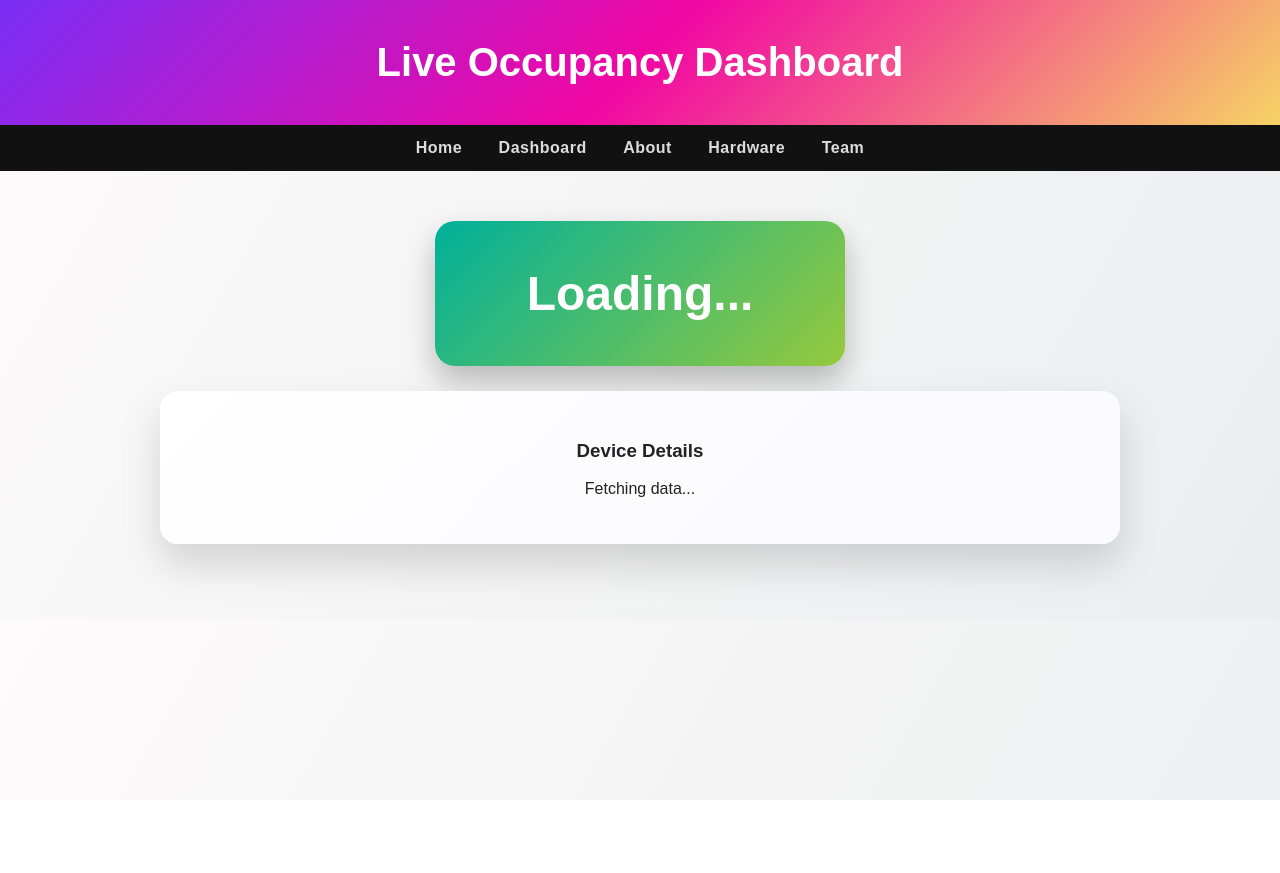
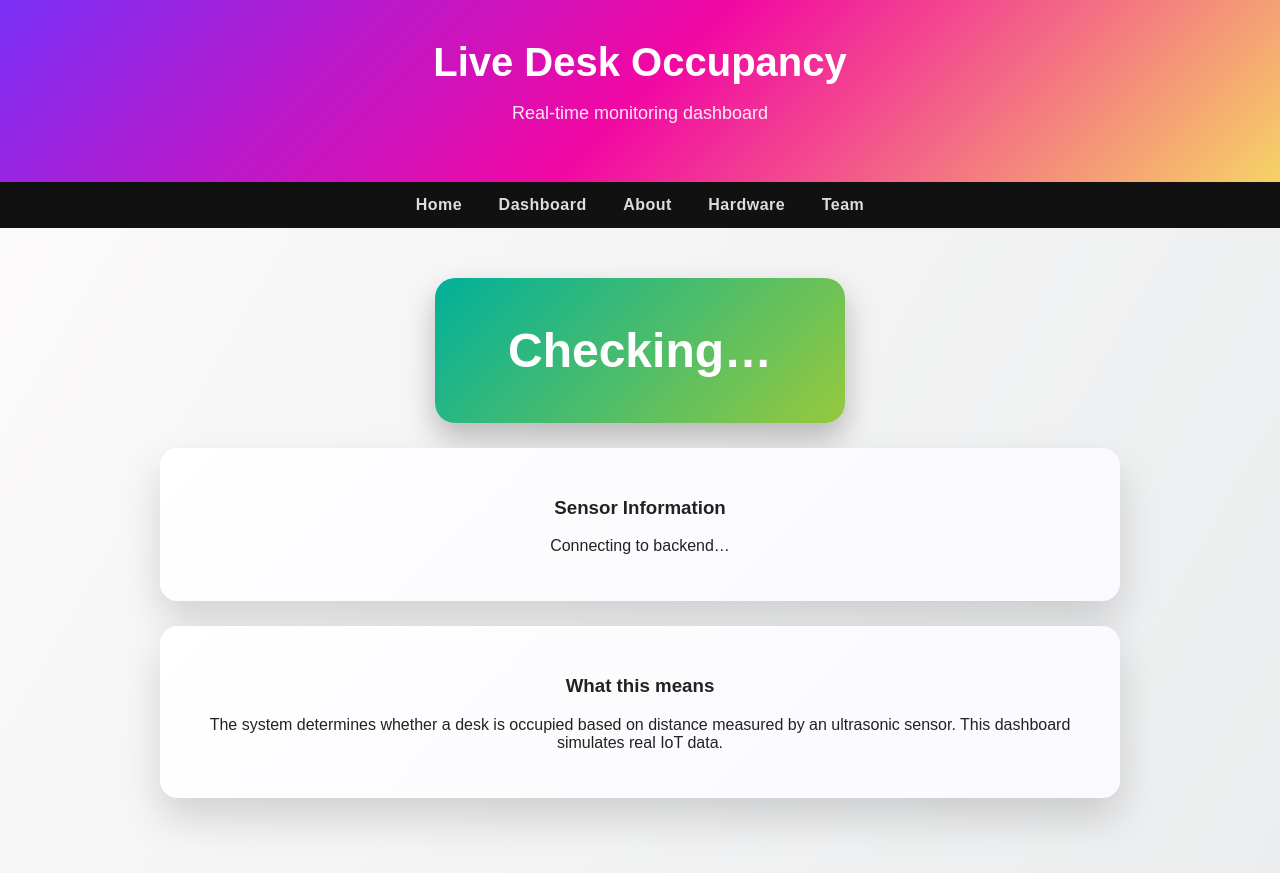
Before and after one commit to vinitjangir08/iot-desk-occupancy-new, a Flask app: page /dashboard in a window 1280 px wide. Before the commit the page ends 800 px from the top, so only its background shows below. Run offline with Flask 3, Linux system fonts and the light colour scheme.

Commit message:
Update dashboard.html

```diff
--- a/templates/dashboard.html
+++ b/templates/dashboard.html
@@ -4,10 +4,11 @@
   <title>Dashboard</title>
   <link rel="stylesheet" href="/static/style.css">
 </head>
+<body>
 
-<body>
 <header>
-<h1>Live Occupancy Dashboard</h1>
+  <h1>Live Desk Occupancy</h1>
+  <p>Real-time monitoring dashboard</p>
 </header>
 
 <nav>
@@ -19,11 +20,19 @@
 </nav>
 
 <div class="container">
-<div id="box" class="status-box empty">Loading...</div>
+  <div id="box" class="status-box empty">Checking…</div>
 
   <div class="card">
-<h3>Device Details</h3>
-<p id="info">Fetching data...</p>
+    <h3>Sensor Information</h3>
+    <p id="info">Connecting to backend…</p>
+  </div>
+
+  <div class="card">
+    <h3>What this means</h3>
+    <p>
+      The system determines whether a desk is occupied based on distance
+      measured by an ultrasonic sensor. This dashboard simulates real IoT data.
+    </p>
   </div>
 </div>
 
```
Lines whose indentation alone changed are shown as unchanged.
